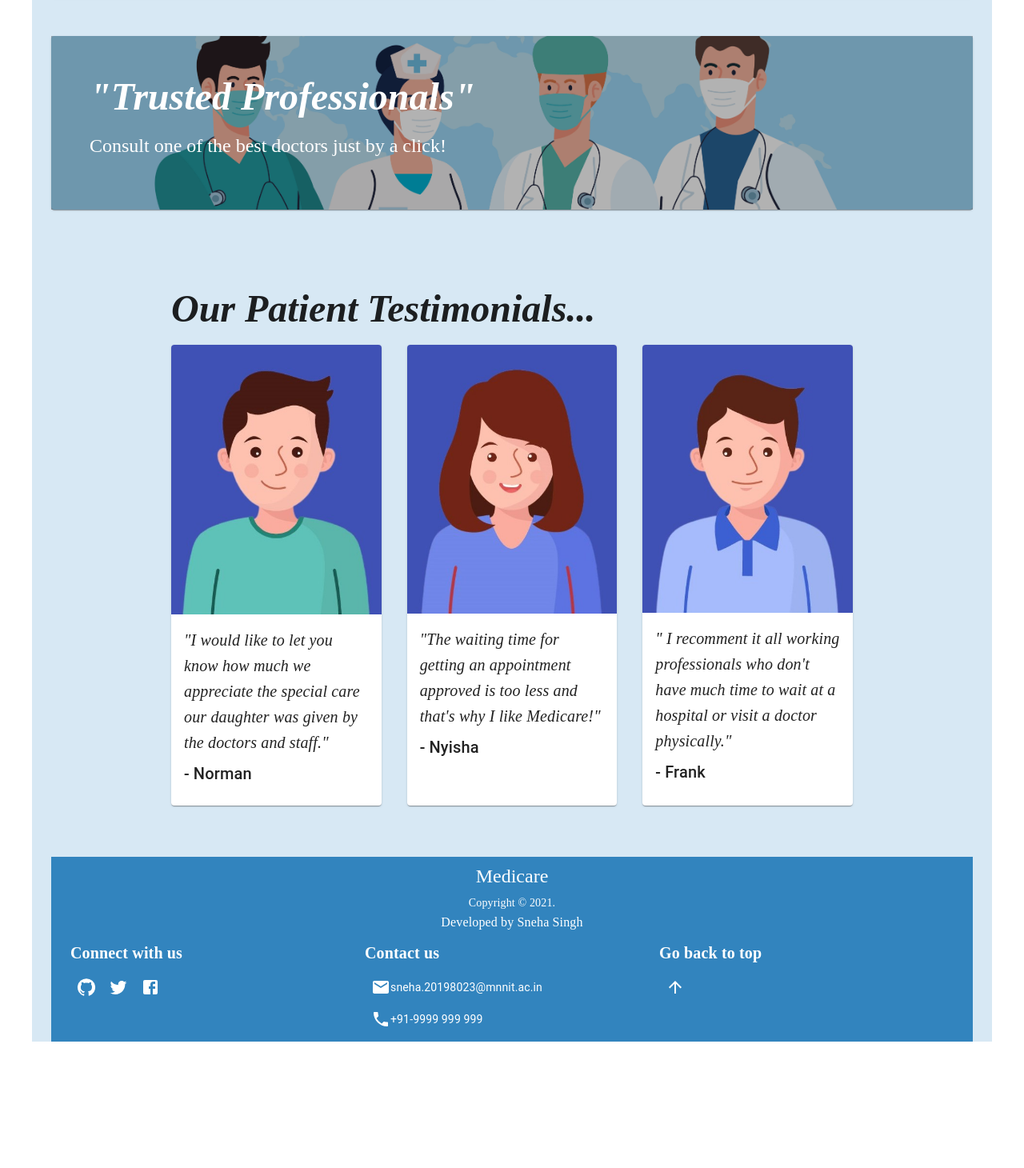
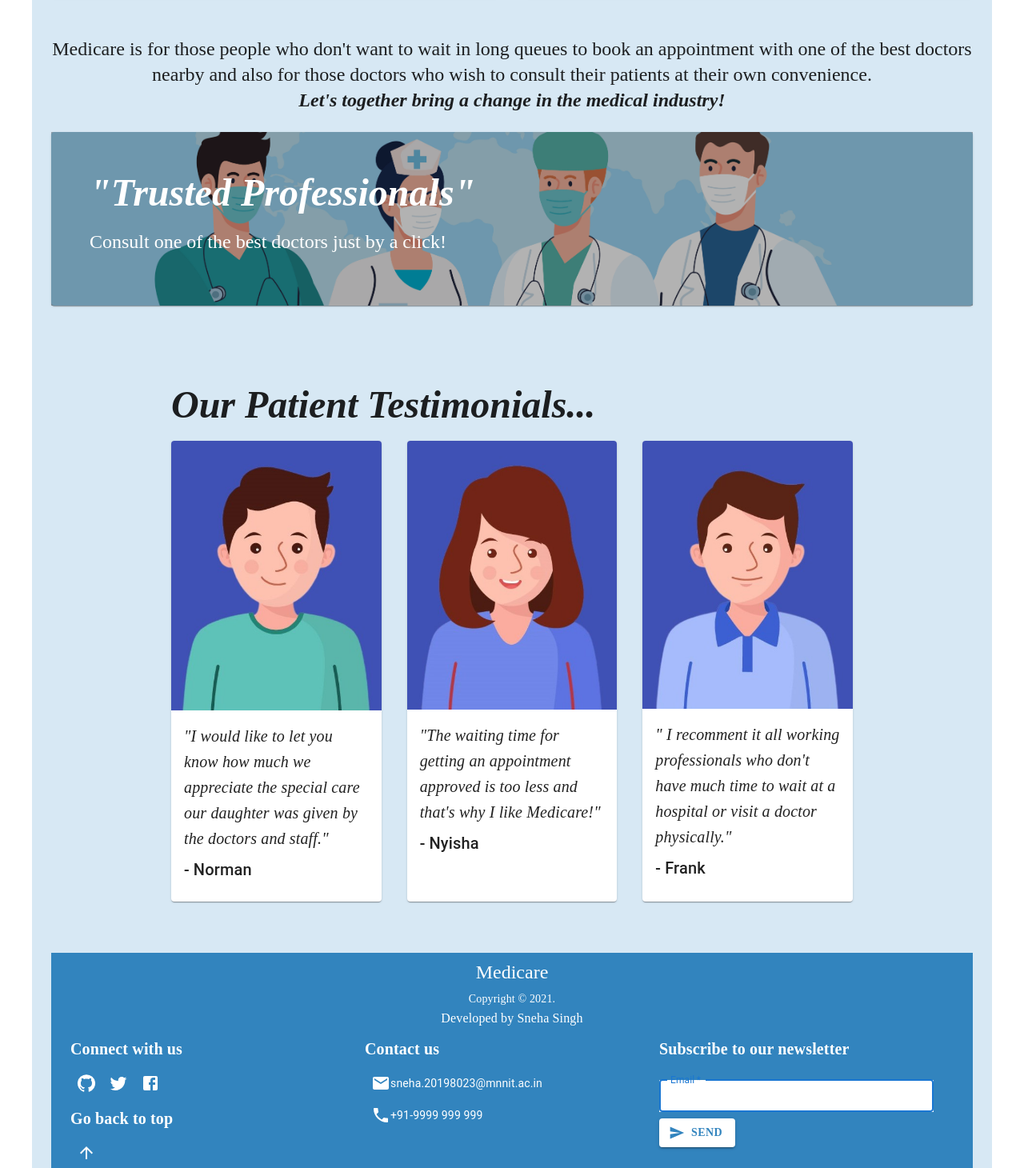
Before and after one commit to Sneha0607/medicare, a React (Create React App) app in the folder client/: page / in a window 1280 px wide. Shown: the part 650-2110 px from the top of the page at 80% size. Before the commit the page ends 1952 px from the top, so only its background shows below. Built offline with nearby package versions, Linux system fonts and the light colour scheme; no server answers.

Commit message:
Homepage UI completed

```diff
--- a/client/package.json
+++ b/client/package.json
@@ -3,15 +3,18 @@
   "version": "0.1.0",
   "private": true,
   "dependencies": {
+    "@date-io/date-fns": "^2.11.0",
     "@emotion/react": "^11.7.0",
     "@emotion/styled": "^11.6.0",
     "@mui/icons-material": "^5.2.1",
+    "@mui/lab": "^5.0.0-alpha.59",
     "@mui/material": "^5.2.3",
     "@mui/styled-engine-sc": "^5.1.0",
     "@mui/styles": "^5.2.3",
     "@testing-library/jest-dom": "^5.11.4",
     "@testing-library/react": "^11.1.0",
     "@testing-library/user-event": "^12.1.10",
+    "date-fns": "^2.27.0",
     "firebase": "^8.6.8",
     "react": "^17.0.2",
     "react-dom": "^17.0.2",
--- a/client/src/home/about.js
+++ b/client/src/home/about.js
@@ -1,54 +1,97 @@
-import * as React from 'react';
-import { Box, Grid, Paper, Typography } from '@mui/material'
+import * as React from "react";
+import { Box, Grid, Paper, Typography } from "@mui/material";
 
 const About = () => {
-
   return (
+    <div id="about">
+      <Typography
+        component="h1"
+        variant="h5"
+        color="inherit"
+        align="center"
+        gutterBottom
+        sx={{
+          fontFamily: "Raleway",
+          marginBottom: "3vh",
+        }}
+      >
+        Medicare is for those people who don't want to wait in long queues to
+        book an appointment with one of the best doctors nearby and also for
+        those doctors who wish to consult their patients at their own
+        convenience.
+        <br />
+        <i>
+          <b> Let's together bring a change in the medical industry!</b>
+        </i>
+      </Typography>
       <Paper
-      id='about'
         sx={{
-        position: 'relative',
-        backgroundColor: 'grey.800',
-        color: '#fff',
+          position: "relative",
+          backgroundColor: "grey.800",
+          color: "#fff",
           mb: 4,
-        backgroundSize: 'cover',
-        backgroundRepeat: 'no-repeat',
-        backgroundPosition: 'center',
+          backgroundSize: "cover",
+          backgroundRepeat: "no-repeat",
+          backgroundPosition: "center",
           backgroundImage: `url('images/doctors.jpg')`,
         }}
       >
         {/* Increase the priority of the hero background image */}
-      {<img style={{ display: 'none' }} src={process.env.PUBLIC_URL + 'images/doctors.jpg'} alt='Doctors' />}
+        {
+          <img
+            style={{ display: "none" }}
+            src={process.env.PUBLIC_URL + "images/doctors.jpg"}
+            alt="Doctors"
+          />
+        }
         <Box
           sx={{
-          position: 'absolute',
+            position: "absolute",
             top: 0,
             bottom: 0,
             right: 0,
             left: 0,
-          backgroundColor: 'rgba(0,0,0,.3)',
+            backgroundColor: "rgba(0,0,0,.3)",
           }}
         />
+
+        {/* Text above image */}
         <Grid container>
           <Grid item md={6}>
             <Box
               sx={{
-              position: 'relative',
+                position: "relative",
                 p: { xs: 3, md: 6 },
                 pr: { md: 0 },
               }}
             >
-            <Typography component="h1" variant="h3" color="inherit" gutterBottom sx={{ fontFamily: 'Raleway', fontWeight: 'bold', fontStyle: 'italic' }}>
+              <Typography
+                component="h1"
+                variant="h3"
+                color="inherit"
+                gutterBottom
+                sx={{
+                  fontFamily: "Raleway",
+                  fontWeight: "bold",
+                  fontStyle: "italic",
+                }}
+              >
                 "Trusted Professionals"
               </Typography>
-            <Typography variant="h5" color="inherit" paragraph sx={{ fontFamily: 'Raleway' }}>
+              <Typography
+                variant="h5"
+                color="inherit"
+                paragraph
+                sx={{ fontFamily: "Raleway" }}
+              >
                 Consult one of the best doctors just by a click!
               </Typography>
             </Box>
           </Grid>
         </Grid>
       </Paper>
+    </div>
   );
-}
+};
 
 export default About;
--- a/client/src/home/footer.js
+++ b/client/src/home/footer.js
@@ -1,89 +1,192 @@
-import * as React from 'react';
-import { Box, Container, Grid, Typography, IconButton } from '@mui/material';
-import GitHubIcon from '@mui/icons-material/GitHub';
-import FacebookIcon from '@mui/icons-material/Facebook';
-import TwitterIcon from '@mui/icons-material/Twitter';
-import ArrowUpwardIcon from '@mui/icons-material/ArrowUpward';
-import EmailIcon from '@mui/icons-material/Email';
-import PhoneIcon from '@mui/icons-material/Phone';
+import React, { useState } from "react";
+import {
+  Box,
+  Container,
+  Grid,
+  Typography,
+  IconButton,
+  TextField,
+  Button,
+} from "@mui/material";
+import GitHubIcon from "@mui/icons-material/GitHub";
+import FacebookIcon from "@mui/icons-material/Facebook";
+import TwitterIcon from "@mui/icons-material/Twitter";
+import EmailIcon from "@mui/icons-material/Email";
+import PhoneIcon from "@mui/icons-material/Phone";
+import SendIcon from "@mui/icons-material/Send";
+import ArrowUpwardIcon from "@mui/icons-material/ArrowUpward";
 
 const Copyright = () => {
   return (
-    <Typography variant="body2" color="#ffffff" align="center" sx={{ fontFamily: 'Raleway' }}>
-      {'Copyright © '}{' '}
-      {new Date().getFullYear()}
-      {'.'}
+    <Typography
+      variant="body2"
+      color="#ffffff"
+      align="center"
+      sx={{ fontFamily: "Raleway" }}
+    >
+      {"Copyright © "} {new Date().getFullYear()}
+      {"."}
     </Typography>
   );
-}
+};
 
 const Footer = () => {
+  const [email, setEmail] = useState("");
+
+  const handleSubmit = (e) => {
+    e.preventDefault();
+  };
 
   return (
     <Box
       component="footer"
       sx={{
         py: 1,
-        backgroundColor: '#3284be',
-        color: '#ffffff'
+        backgroundColor: "#3284be",
+        color: "#ffffff",
       }}
-      id='contact'
+      id="contact"
     >
+      {/* COPYRIGHT */}
       <Container maxWidth="lg">
-        <Typography variant="h5" align="center" gutterBottom sx={{ fontFamily: 'Raleway' }}>
+        <Typography
+          variant="h5"
+          align="center"
+          gutterBottom
+          sx={{ fontFamily: "Raleway" }}
+        >
           Medicare
         </Typography>
         <Copyright />
-        <Typography variant="subtitle1" align="center" sx={{ fontFamily: 'Raleway' }}>
+        <Typography
+          variant="subtitle1"
+          align="center"
+          sx={{ fontFamily: "Raleway" }}
+        >
           Developed by Sneha Singh
         </Typography>
-        <Grid container >
+
+        <Grid container>
+          {/* CONNECT WITH US */}
           <Grid item xs={12} md={4}>
-            <Typography variant="h6" gutterBottom sx={{ mt: 1, fontFamily: 'Raleway', fontWeight: 'bold' }}>
+            <Typography
+              variant="h6"
+              gutterBottom
+              sx={{ mt: 1, fontFamily: "Raleway", fontWeight: "bold" }}
+            >
               Connect with us
             </Typography>
 
-              <IconButton href='https://github.com/Sneha0607' sx={{ color: '#ffffff', '&:hover': { fontWeight: 'bold' } }}>
-                <GitHubIcon/>
-              </IconButton>
+            <IconButton
+              href="https://github.com/Sneha0607"
+              sx={{ color: "#ffffff", "&:hover": { fontWeight: "bold" } }}
+            >
+              <GitHubIcon />
+            </IconButton>
 
-              <IconButton href='https://twitter.com/sneha_0607' sx={{ color: '#ffffff', '&:hover': { fontWeight: 'bold' } }}>
-                <TwitterIcon/>
-              </IconButton>
+            <IconButton
+              href="https://twitter.com/sneha_0607"
+              sx={{ color: "#ffffff", "&:hover": { fontWeight: "bold" } }}
+            >
+              <TwitterIcon />
+            </IconButton>
 
-              <IconButton href='#' sx={{ color: '#ffffff', '&:hover': { fontWeight: 'bold' } }}>
-                <FacebookIcon/>
-              </IconButton>
+            <IconButton
+              href="#"
+              sx={{ color: "#ffffff", "&:hover": { fontWeight: "bold" } }}
+            >
+              <FacebookIcon />
+            </IconButton>
 
-          </Grid>
-
-          <Grid xs={12} md={4}>
-            <Typography variant="h6" gutterBottom sx={{ mt: 1, fontFamily: 'Raleway', fontWeight: 'bold' }}>
-              Contact us
+            <Typography
+              variant="h6"
+              gutterBottom
+              sx={{ mt: 1, fontFamily: "Raleway", fontWeight: "bold" }}
+            >
+              Go back to top
             </Typography>
-            <IconButton href='#' sx={{ color: '#ffffff', '&:hover': { fontWeight: 'bold' } }}>
-              <EmailIcon/>
-              <Typography variant='body2'> sneha.20198023@mnnit.ac.in </Typography>
-            </IconButton>
-            <IconButton href='#' sx={{ color: '#ffffff', '&:hover': { fontWeight: 'bold' } }}>
-              <PhoneIcon/>
-              <Typography variant='body2'> +91-9999 999 999 </Typography>
+            <IconButton
+              href="#"
+              sx={{ color: "#ffffff", "&:hover": { fontWeight: "bold" } }}
+            >
+              <ArrowUpwardIcon />
             </IconButton>
           </Grid>
 
-          <Grid>
-            <Typography variant="h6" gutterBottom sx={{ mt: 1, fontFamily: 'Raleway', fontWeight: 'bold' }}>
-              Go back to top
+          {/* CONTACTS */}
+          <Grid xs={12} md={4}>
+            <Typography
+              variant="h6"
+              gutterBottom
+              sx={{ mt: 1, fontFamily: "Raleway", fontWeight: "bold" }}
+            >
+              Contact us
             </Typography>
-            <IconButton href='#' sx={{ color: '#ffffff' }}>
-              <ArrowUpwardIcon/>
+            <IconButton
+              href="#"
+              sx={{ color: "#ffffff", "&:hover": { fontWeight: "bold" } }}
+            >
+              <EmailIcon />
+              <Typography variant="body2">
+                {" "}
+                sneha.20198023@mnnit.ac.in{" "}
+              </Typography>
+            </IconButton>
+            <IconButton
+              href="#"
+              sx={{ color: "#ffffff", "&:hover": { fontWeight: "bold" } }}
+            >
+              <PhoneIcon />
+              <Typography variant="body2"> +91-9999 999 999 </Typography>
             </IconButton>
           </Grid>
 
+          {/* NEWSLETTER SUBSCRIPTION */}
+          <Grid>
+            <Typography
+              variant="h6"
+              gutterBottom
+              sx={{ mt: 1, fontFamily: "Raleway", fontWeight: "bold" }}
+            >
+              Subscribe to our newsletter
+            </Typography>
+            <form onSubmit={handleSubmit}>
+              <TextField
+                margin="normal"
+                required
+                fullWidth
+                id="email"
+                label="Email"
+                name="email"
+                autoComplete="email"
+                autoFocus
+                value={email}
+                onChange={(e) => setEmail(e.target.value)}
+                size="small"
+                sx={{
+                  backgroundColor: "#ffffff",
+                  fontFamily: "Raleway",
+                }}
+              />
+              <Button
+                type="submit"
+                variant="contained"
+                startIcon={<SendIcon />}
+                sx={{
+                  color: "#3284be",
+                  backgroundColor: "#ffffff",
+                  fontFamily: "Raleway",
+                  fontWeight: "bold",
+                }}
+              >
+                Send
+              </Button>
+            </form>
+          </Grid>
         </Grid>
       </Container>
     </Box>
   );
-}
+};
 
 export default Footer;
--- a/client/src/home/home.js
+++ b/client/src/home/home.js
@@ -1,20 +1,19 @@
-import * as React from 'react';
-import { Container, CssBaseline } from '@mui/material';
-import { createTheme, ThemeProvider } from '@mui/material/styles';
-import Navbar from './navbar';
-import Header from './header';
-import Register from './register';
-import About from './about';
-import Testimonials from './testimonials';
-import Footer from './footer';
+import * as React from "react";
+import { Container, CssBaseline } from "@mui/material";
+import { createTheme, ThemeProvider } from "@mui/material/styles";
+import Navbar from "./navbar";
+import Header from "./header";
+import Register from "./register";
+import About from "./about";
+import Testimonials from "./testimonials";
+import Footer from "./footer";
 
 const sections = [
-  { title: 'Home', url: '#' },
-  { title: 'About', url: '#about' },
-  { title: 'Register', url: '#register' },
-  { title: 'Contact', url: '#contact' }
+  { title: "Home", url: "#" },
+  { title: "About", url: "#about" },
+  { title: "Register", url: "#register" },
+  { title: "Contact", url: "#contact" },
 ];
-
 
 const theme = createTheme();
 
@@ -22,19 +21,27 @@ const Home = () => {
   return (
     <ThemeProvider theme={theme}>
       <CssBaseline />
-      <Container maxWidth="lg" sx={{ backgroundColor: '#d7e8f4'}}>
+      <Container maxWidth="lg" sx={{ backgroundColor: "#d7e8f4" }}>
+        {/* NAVBAR COMPONENT - links to various sections*/}
         <Navbar sections={sections} />
+
         <main>
+          {/* HEADER COMPONENT - image with tagline*/}
           <Header />
+          {/* REGISTER COMPONENT - signup/signin for doctor/patient */}
           <Register />
-          <br/><br/>
+          <br />
+          <br />
+          {/* ABOUT COMPONENT - about doctors */}
           <About />
+          {/* TESTIMONIALS COMPONENT - patient testimonials */}
           <Testimonials />
+          {/* FOOTER COMPONENT - contacts */}
           <Footer />
         </main>
       </Container>
     </ThemeProvider>
   );
-}
+};
 
 export default Home;
--- a/client/src/patient/patient_dashboard/form.js
+++ b/client/src/patient/patient_dashboard/form.js
@@ -1,36 +1,18 @@
-import { React, useState, useEffect, useRef } from 'react';
-import { Button, Dialog, DialogActions, DialogContent, DialogContentText, DialogTitle, Grid, Paper, Radio,
-    FormControlLabel, FormControl, FormLabel, RadioGroup, Box, TextField, CssBaseline, MenuItem, InputLabel,
-    Select } from '@mui/material';
+import { React, useState, useEffect, useRef } from "react";
+import { Grid, TextField } from "@mui/material";
+import DesktopDatePicker from "@mui/lab/DesktopDatePicker";
+import AdapterDateFns from "@mui/lab/AdapterDateFns";
+import LocalizationProvider from "@mui/lab/LocalizationProvider";
 
 const Form = () => {
-  const [open, setOpen] = useState(false);
-  const [scroll, setScroll] = useState('paper');
+  const handleSubmit = () => {};
 
-  const handleClickOpen = (scrollType) => () => {
-    setOpen(true);
-    setScroll(scrollType);
+  const [age, setAge] = useState("");
+  const [value, setValue] = useState(new Date());
+
+  const handleChangeDate = (newValue) => {
+    setValue(newValue);
   };
-
-  const handleClose = () => {
-    setOpen(false);
-  };
-
-  const descriptionElementRef = useRef(null);
-  useEffect(() => {
-    if (open) {
-      const { current: descriptionElement } = descriptionElementRef;
-      if (descriptionElement !== null) {
-        descriptionElement.focus();
-      }
-    }
-  }, [open]);
-
-  const handleSubmit = () => {
-
-  }
-
-  const [age, setAge] = useState('');
 
   const handleChange = (event) => {
     setAge(event.target.value);
@@ -38,93 +20,23 @@ const Form = () => {
 
   return (
     <div>
-      <Button onClick={handleClickOpen('paper')}>Complete/Edit your basic details</Button>
-      <Dialog
-        open={open}
-        onClose={handleClose}
-        scroll={scroll}
-        aria-labelledby="scroll-dialog-title"
-        aria-describedby="scroll-dialog-description"
-      >
-        <DialogTitle id="scroll-dialog-title">Patient Information</DialogTitle>
-        <DialogContent dividers={scroll === 'paper'}>
-          <DialogContentText
-              id="scroll-dialog-description"
-              ref={descriptionElementRef}
-              tabIndex={-1}
-          >
-            <Grid container component="main" sx={{ height: '100vh' }}>
-            <CssBaseline />
-              <Grid item xs={12} sm={12} md={12} component={Paper} elevation={6} square>
-                <Box
-                  sx={{
-                    my: 4,
-                    mx: 4,
-                    display: 'flex',
-                    flexDirection: 'column',
-                    alignItems: 'center',
-                  }}
-                >
-                  <Box component="form" noValidate onSubmit={handleSubmit} sx={{ mt: 1 }}>
-                    <Grid container spacing={2}>
-                      <Grid item xs={12}>
-                        <TextField
-                          name="Name"
-                          required
-                          fullWidth
-                          label="Name"
-                          autoFocus
-                        />
-                      </Grid>
-                      <Grid item xs={12}>
-                      <Box sx={{ minWidth: 120 }}>
-                        <FormControl fullWidth>
-                          <InputLabel id="demo-simple-select-label">Age *</InputLabel>
-                          <Select
-                            labelId="demo-simple-select-label"
-                            id="demo-simple-select"
-                            value={age}
-                            label="Age"
-                            onChange={handleChange}
-                          >
-                            <MenuItem value={10}>Ten</MenuItem>
-                            <MenuItem value={20}>Twenty</MenuItem>
-                            <MenuItem value={30}>Thirty</MenuItem>
-                          </Select>
-                        </FormControl>
-                      </Box>
-                      </Grid>
-                      <Grid item xs={12}>
-                          <FormLabel component="legend">Gender</FormLabel>
-                          <RadioGroup row aria-label="gender" name="row-radio-buttons-group">
-                            <FormControlLabel value="female" control={<Radio />} label="Female" />
-                            <FormControlLabel value="male" control={<Radio />} label="Male" />
-                            <FormControlLabel value="other" control={<Radio />} label="Other" />
-                          </RadioGroup>
-                      </Grid>
-
-                    </Grid>
-                    <Button
-                      type="submit"
-                      fullWidth
-                      variant="contained"
-                      sx={{ mt: 3, mb: 2 }}
-                    >
-                      Submit
-                    </Button>
-                  </Box>
-                </Box>
-              </Grid>
-            </Grid>
-          </DialogContentText>
-        </DialogContent>
-        <DialogActions>
-          <Button onClick={handleClose}>Cancel</Button>
-          <Button onClick={handleClose}>Save</Button>
-        </DialogActions>
-      </Dialog>
+      <form>
+        <Grid container spacing={2}>
+          <Grid item xs={12}>
+            <LocalizationProvider dateAdapter={AdapterDateFns}>
+              <DesktopDatePicker
+                label="Date desktop"
+                inputFormat="MM/dd/yyyy"
+                value={value}
+                onChange={handleChangeDate}
+                renderInput={(params) => <TextField {...params} />}
+              />
+            </LocalizationProvider>
+          </Grid>
+        </Grid>
+      </form>
     </div>
   );
-}
+};
 
 export default Form;
```
Also changed, not shown: client/src/home/header.js (+40 -17 lines), client/src/home/navbar.js (+24 -29 lines), client/src/home/register.js (+6 -2 lines), client/src/patient/patient_dashboard/patient_dashboard.js (+13 -21 lines), 2 other files (tests, documents, lock files or other folders). Lines whose indentation alone changed are shown as unchanged.
